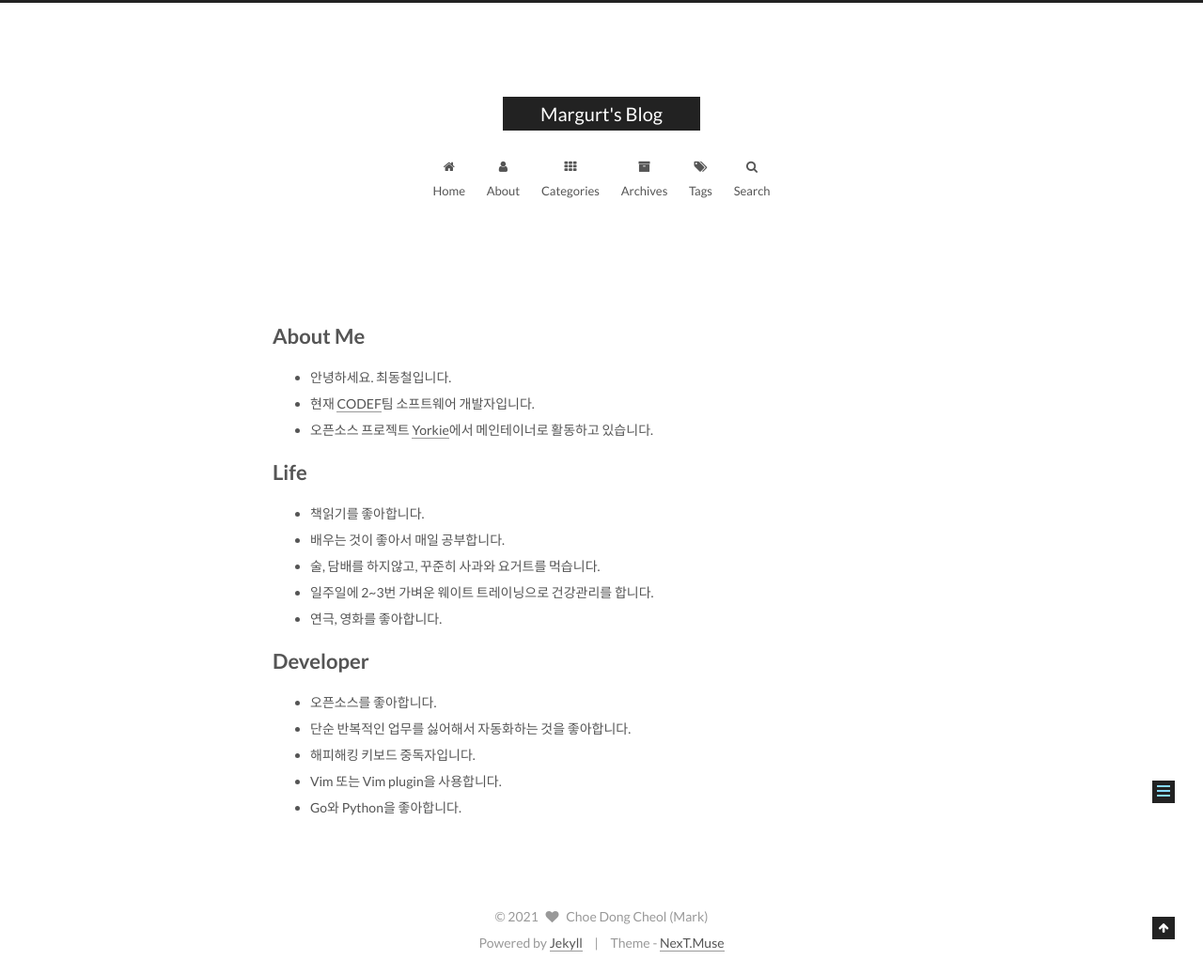
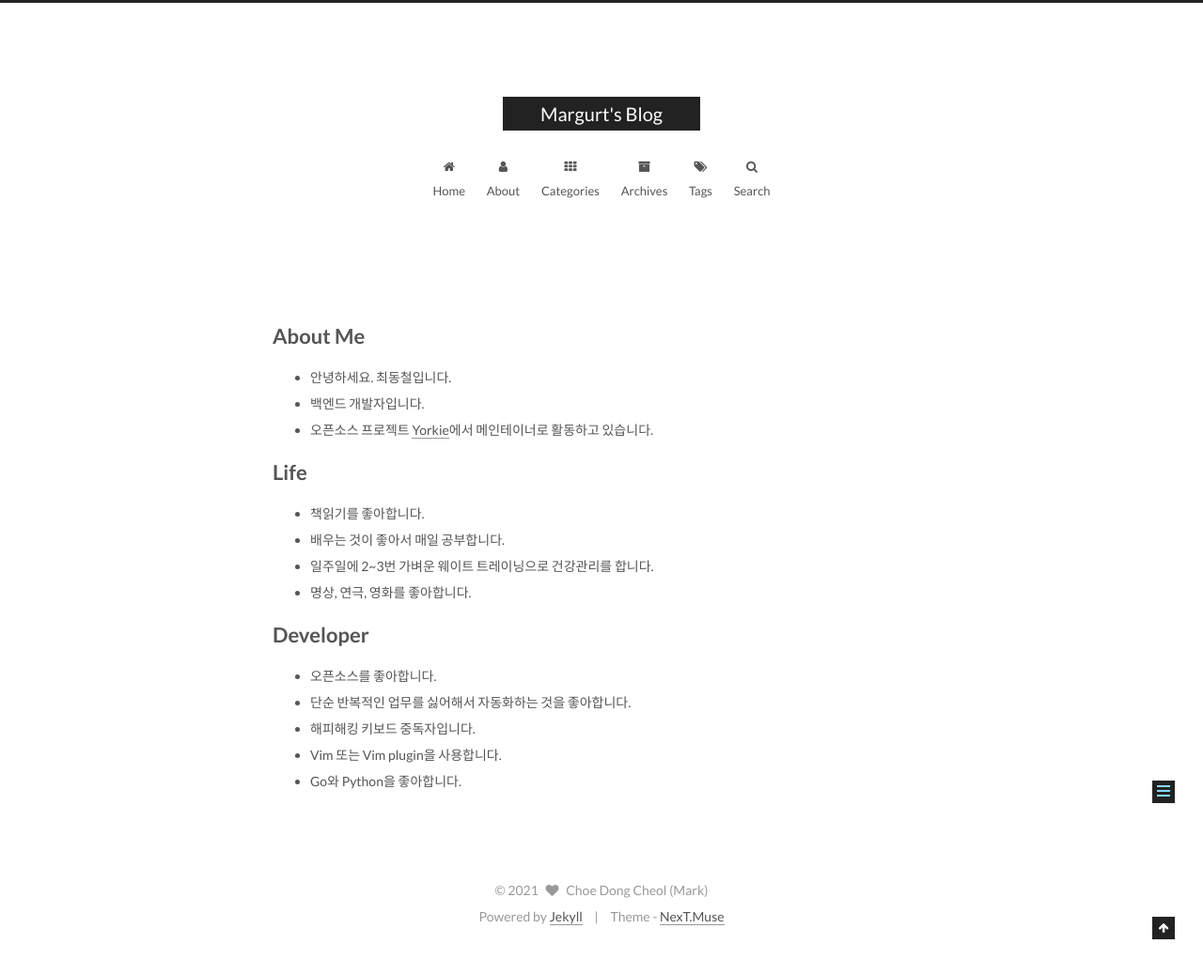
Before and after one commit to dc7303/dc7303.github.io, a Jekyll site: the page built from about/index.md, in a window 1280 px wide. Shown: the whole page at 94% size. Built offline with Jekyll 4.4.1, drawn with Linux system fonts in a browser that asks for light colours; comment, search, counter and statistics services are not loaded; after the commit the page ends 1010 px from its top, so only the background shows below that.

Commit message:
Update about/index.md

```diff
--- a/about/index.md
+++ b/about/index.md
@@ -6,15 +6,14 @@ title: ''
 
 # About Me
 - 안녕하세요. 최동철입니다.
-- 현재 [CODEF](https://codef.io)팀 소프트웨어 개발자입니다.
+- 백엔드 개발자입니다.
 - 오픈소스 프로젝트 [Yorkie](https://github.com/yorkie-team)에서 메인테이너로 활동하고 있습니다.
 
 # Life
 - 책읽기를 좋아합니다.
 - 배우는 것이 좋아서 매일 공부합니다.
-- 술, 담배를 하지않고, 꾸준히 사과와 요거트를 먹습니다.
 - 일주일에 2~3번 가벼운 웨이트 트레이닝으로 건강관리를 합니다.
-- 연극, 영화를 좋아합니다.
+- 명상, 연극, 영화를 좋아합니다.
 
 # Developer
 - 오픈소스를 좋아합니다.
```
